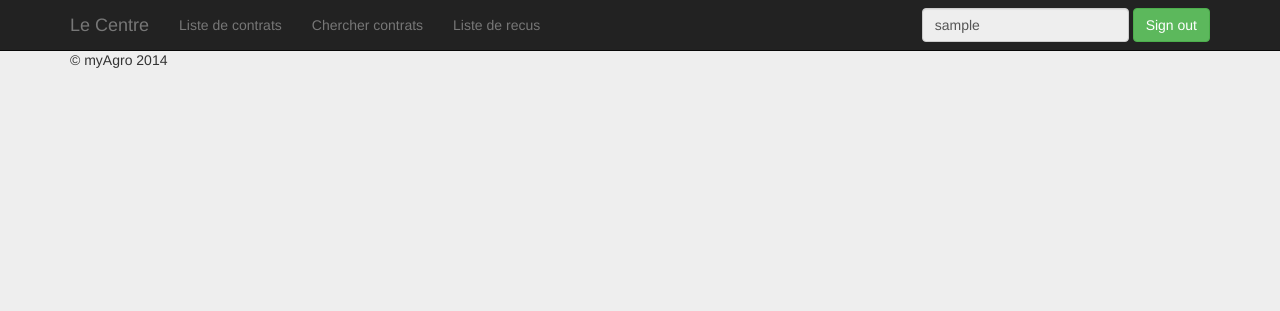
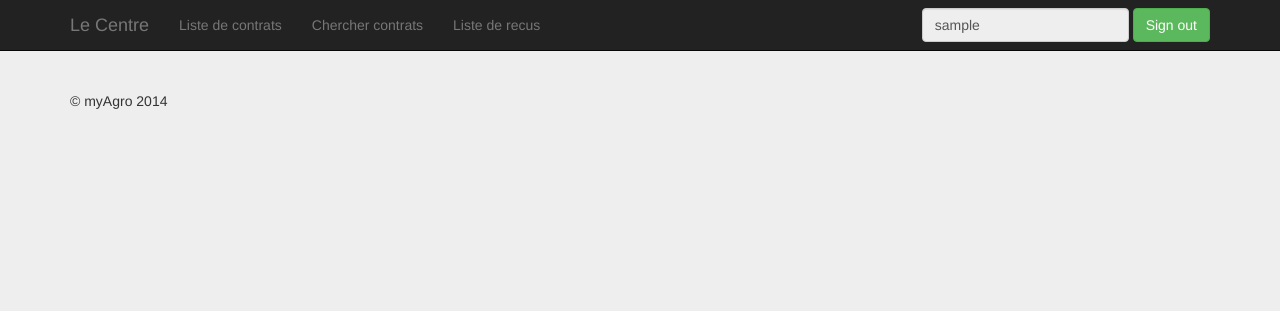
Before and after one commit to frenchsilk4/myagro-repo, a PHP site: page /reports.php in a window 1280 px wide. Shown: the top 311 px of the page. Run offline with PHP 8.4, Linux system fonts and the light colour scheme; the visitor is signed in with stand-in values (Sample User, id 1); tables that the repository leaves empty or names only in its code hold one stand-in row (values such as "Sample post").

Commit message:
Move container div back to page body.

```diff
--- a/lecentre/footer.php
+++ b/lecentre/footer.php
@@ -3,11 +3,13 @@
 //
 // Description: shared footer file for Le Centre application.
 ?>
+
+<div class="container">
+    <hr>
     <footer>
         <p>&copy; myAgro 2014</p>
     </footer>
-
-</div> <!-- /container -->
+</div>
 
 <script src="static/js/jquery-2.1.1.min.js"></script>
 <script src="static/js/bootstrap.min.js"></script>
--- a/lecentre/header.php
+++ b/lecentre/header.php
@@ -47,6 +47,3 @@
         </div>
     </div>
 </div>
-
-<!-- Page body -->
-<div class="container">
--- a/lecentre/reports.php
+++ b/lecentre/reports.php
@@ -8,6 +8,9 @@ include ('lock.php');
 include ('header.php');
 ?>
 
+<!-- Page body -->
+<div class="container">
 
+</div>
 
 <?php include ('footer.php'); ?>
```
